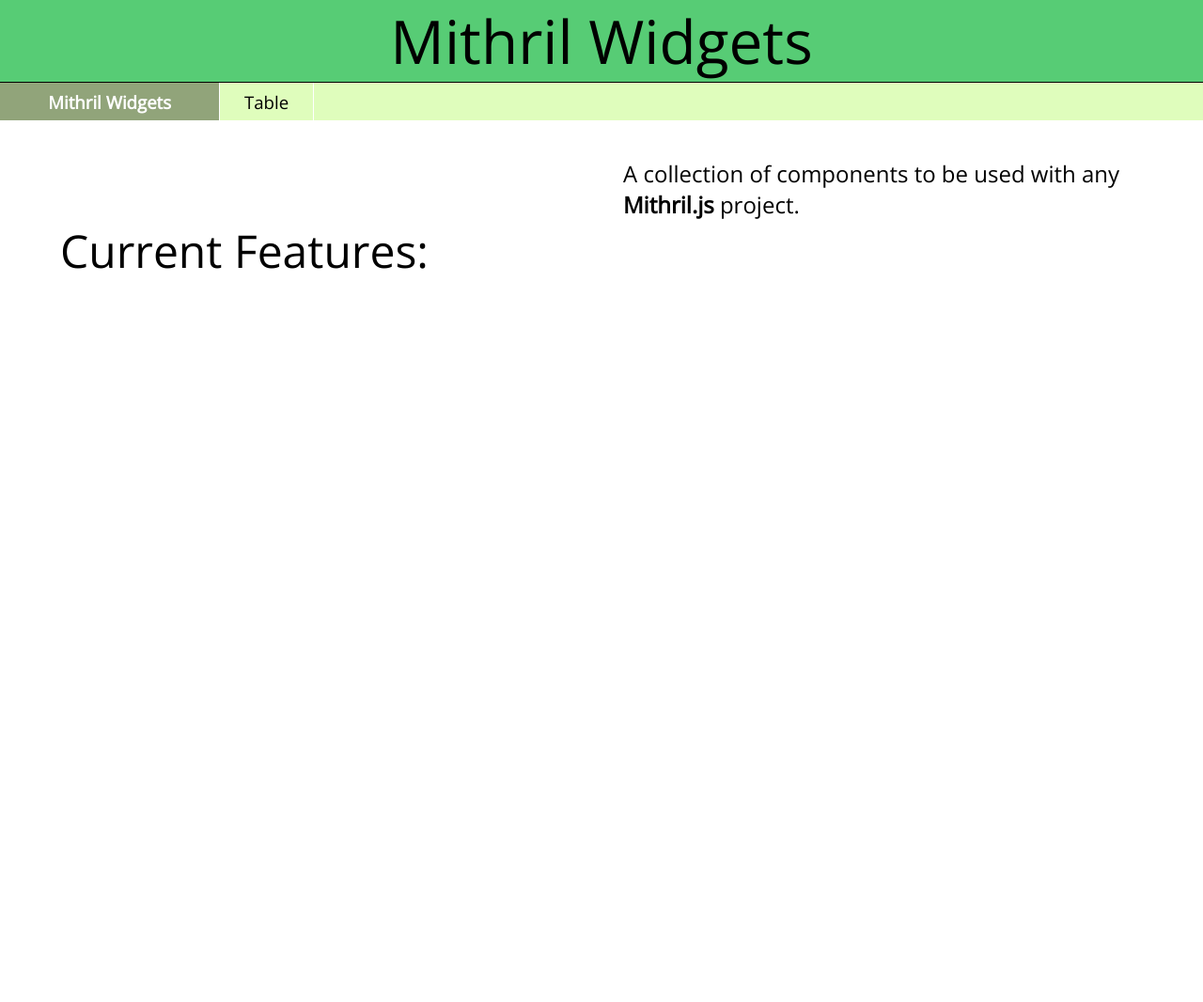
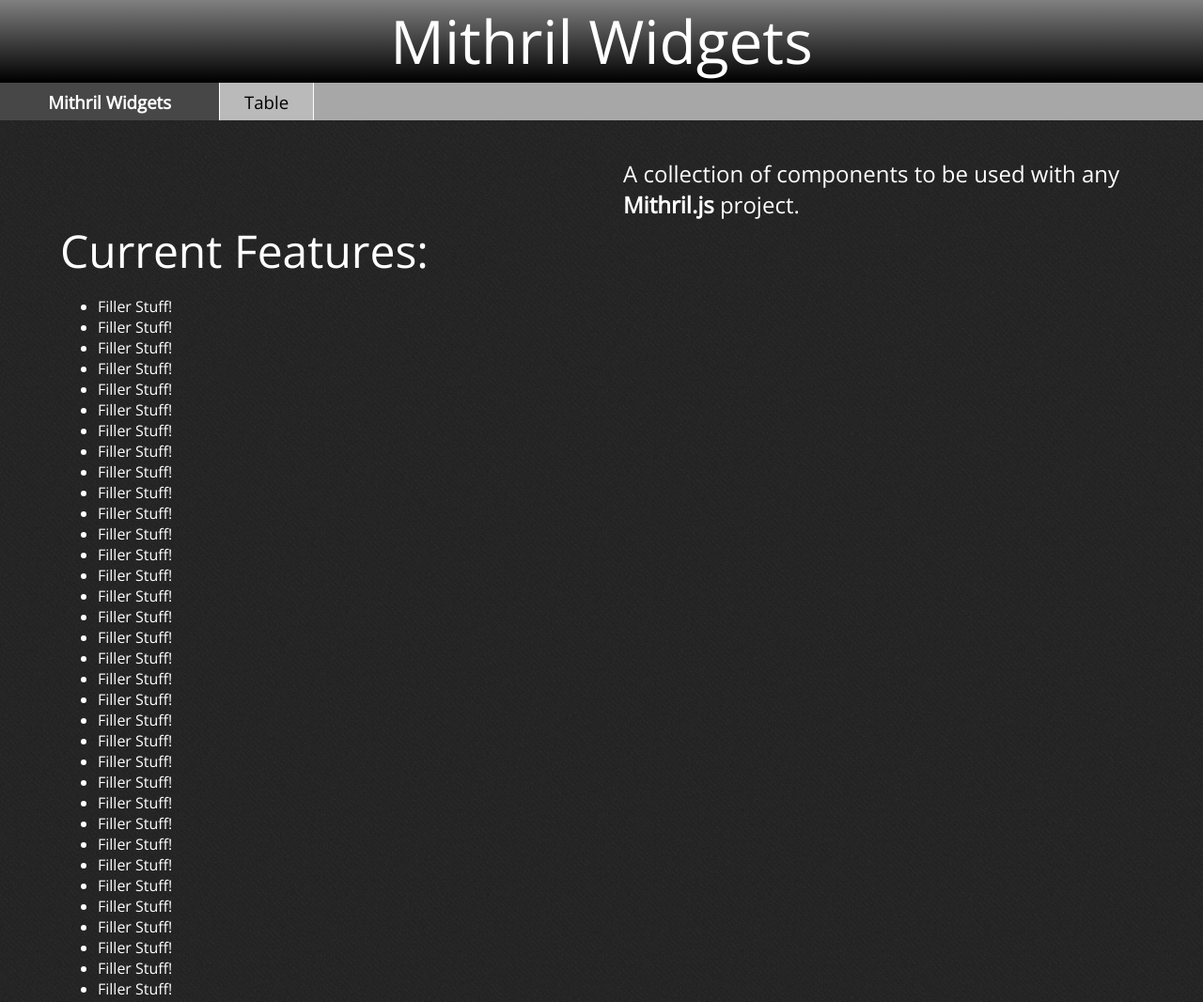
Before and after one commit to haymez/mithril_tool_chest, a website: page index.html in a window 1280 px wide. Shown: the top 1066 px of the page at 94% size. Before the commit the page ends 800 px from the top, so only its background shows below. Drawn offline with nearby package versions, Linux system fonts and the light colour scheme.

Commit message:
* Changed style of site.

```diff
--- a/base.css
+++ b/base.css
@@ -1,5 +1,10 @@
 div, nav {
   font-family: 'Open Sans', sans-serif;
+}
+
+body {
+  background-image: url('dark.png');
+  background-repeat: repeat;
 }
 
 .search {
@@ -16,7 +21,9 @@
 }
 
 .big-header {
-  background-color: #57CC75;
+  /*background-color: #CACACA;*/
+  background: -webkit-linear-gradient(gray, black);
+  color: white;
   font-size: 4em;
   text-align: center;
   border-bottom: 1px solid black;
@@ -33,6 +40,7 @@
 }
 
 .content {
+  color: #FFFFFF;
   margin: 0 auto 0 auto;
   width: 90%;
 }
--- a/nav.css
+++ b/nav.css
@@ -4,11 +4,12 @@
   nav.nav {
     height: 2.5em;
     width: 100%;
-    /*background-color: #DFDFDF;*/
-    background-color: #DFFDBC;
+    z-index: 1;
+    background-color: #A7A7A7;
   }
 
   nav.stuck {
+    top: 0;
     position: fixed;
   }
 
@@ -37,7 +38,7 @@
     float: left;
     height: 100%;
     padding: 0 2% 0 2%;
-    background-color: #DFFDBC;
+    background-color: #BABABA;
     -webkit-transition: background-color 250ms linear, color 250ms linear;
     border-right: 1px solid white;
     color: black;
@@ -49,19 +50,19 @@
 
   a.active {
     /*background-color: #878787 !important;*/
-    background-color: #91A47A !important;
+    background-color: #474747 !important;
     color: #FFFFFF;
   }
 
   a.nav-link:hover {
     /*background-color: #A9A9A9;*/
-    background-color: #B5CD98;
+    background-color: #808080;
     color: #FFFFFF;
   }
 
   a.nav-link:active {
     /*background-color: #878787;*/
-    background-color: #91A47A;
+    background-color: #474747;
     color: #FFFFFF;
   }
 }
--- a/src/home.js
+++ b/src/home.js
@@ -13,7 +13,12 @@
       m('.medium-header', 'Current Features:')
     ]);
 
-    return rootLayout.view(intro);
+    var filler = [];
+    for(var i = 0; i < 100; i++) {
+      filler.push(m('li', 'Filler Stuff!'));
+    }
+
+    return rootLayout.view([intro, m('ul', filler)]);
   }
 
 };
--- a/src/rootLayout.js
+++ b/src/rootLayout.js
@@ -1,12 +1,25 @@
 var rootLayout = {}
 
-rootLayout.fixNav = function(evt) {
-  console.log(evt);
+rootLayout.navState = {
+  top: null,
 }
+
+window.addEventListener('scroll', function(evt) {
+  var nav                 = document.getElementById('navbar');
+  rootLayout.navState.top = rootLayout.navState.top || (rootLayout.navState.top = nav.offsetTop);
+  var windowTop           = window.pageYOffset;
+
+  if(windowTop >= rootLayout.navState.top) {
+    if(nav.className.indexOf('stuck') < 0) nav.classList.toggle('stuck');
+  }
+  else {
+    if(nav.className.indexOf('stuck') > -1) nav.classList.toggle('stuck');
+  }
+});
 
 rootLayout.view = function(content) {
   var header = m('.big-header', 'Mithril Widgets');
-  var nav = m('nav.nav', [
+  var nav = m('nav.nav#navbar', [
     m('ul', [
       m('li', [
         m('a.nav-link.big-nav-link', {
--- a/src/tableExample.js
+++ b/src/tableExample.js
@@ -25,7 +25,7 @@
     // Styles for table and search bar
     var opts = {
       // paginate: 8,
-      height: 500,
+      height: 600,
       infinite: true,
       search: true,
       style: {
```
Also changed, not shown: dark.png (added).
